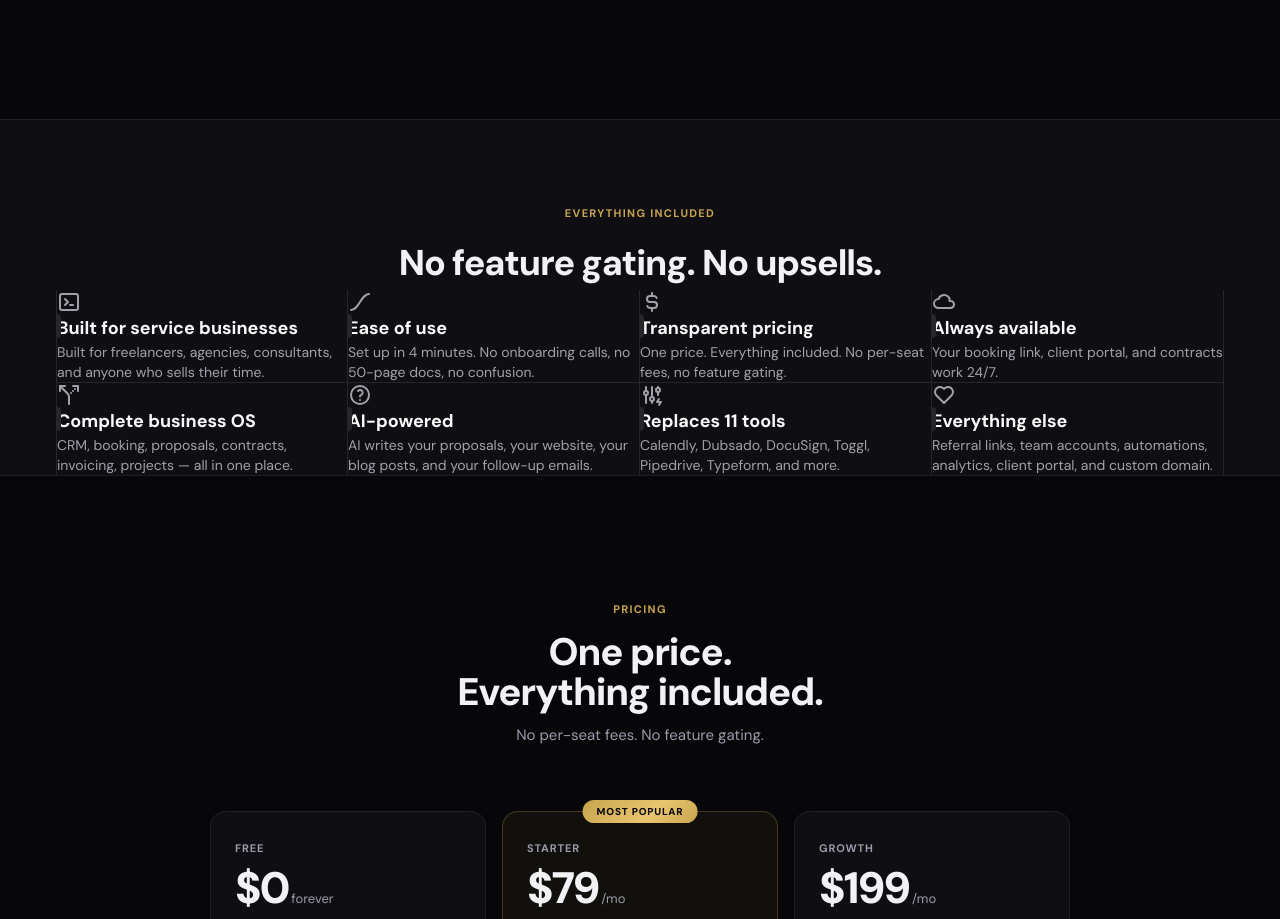
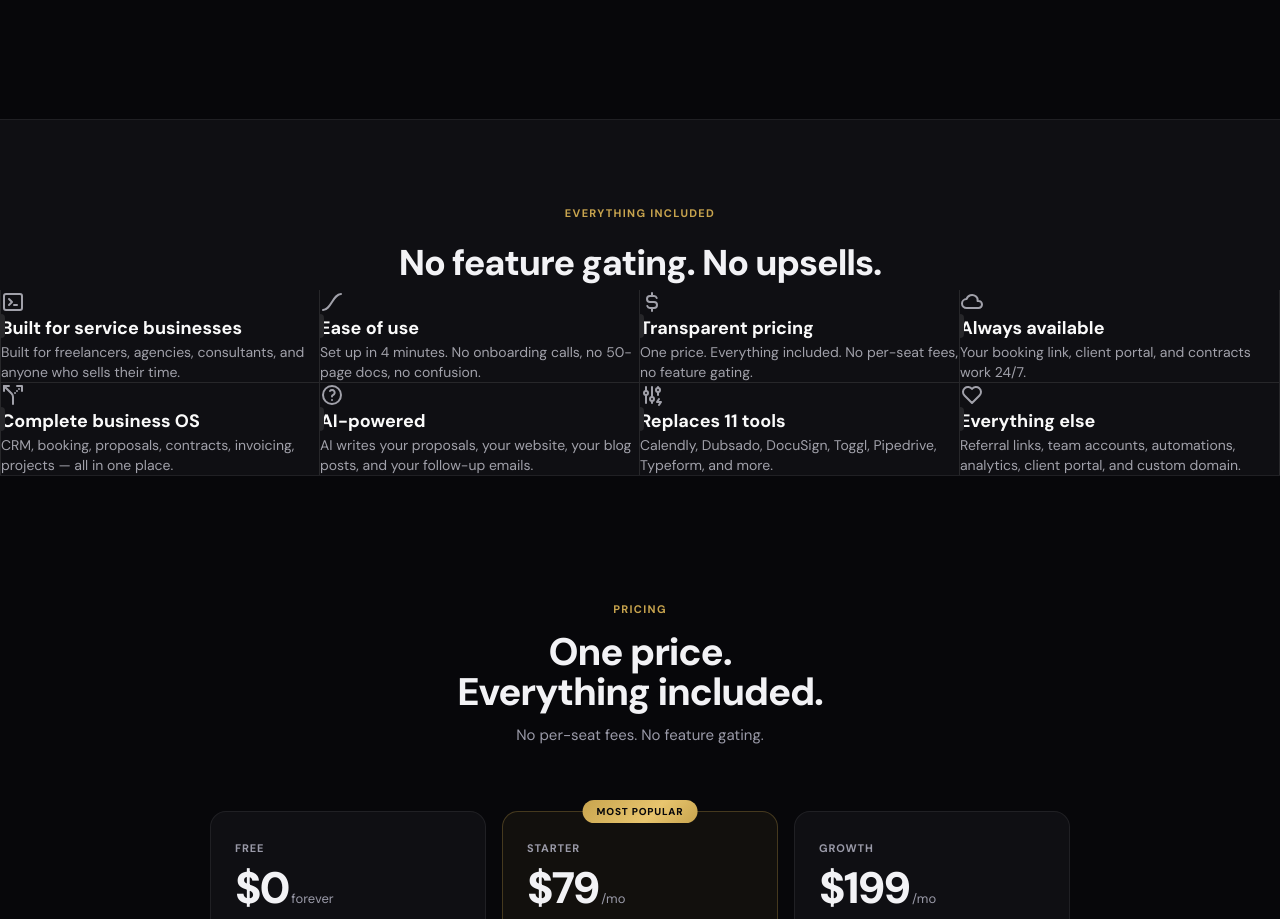
Before and after one commit to RonaldDavenport/nomistakes, a Next.js app: page / in a window 1280 px wide. Shown: the part 1942-2861 px from the top of the page. Built offline with nearby package versions, Linux system fonts and the light colour scheme.

Commit message:
Fix feature grid: remove overflow:hidden from section (was clipping border-l on first column)

```diff
--- a/src/app/(main)/page.tsx
+++ b/src/app/(main)/page.tsx
@@ -340,7 +340,7 @@ export default function LandingPage() {
       </section>
 
       {/* ─── FEATURE HOVER GRID ─── */}
-      <section style={{ background: C.surface, borderTop: `1px solid ${C.border}`, borderBottom: `1px solid ${C.border}`, overflow: "hidden", padding: "0 clamp(20px, 5vw, 56px)" }}>
+      <section style={{ background: C.surface, borderTop: `1px solid ${C.border}`, borderBottom: `1px solid ${C.border}` }}>
         <div style={{ textAlign: "center", padding: "80px clamp(20px, 5vw, 56px) 0" }}>
           <span style={{ fontSize: 11, fontWeight: 700, color: C.gold, letterSpacing: "0.12em", textTransform: "uppercase" }}>Everything included</span>
           <h2 style={{ fontFamily: DISPLAY, fontWeight: 800, fontSize: "clamp(1.6rem, 2.8vw, 2.4rem)", letterSpacing: "-0.03em", marginTop: 12 }}>No feature gating. No upsells.</h2>
```
